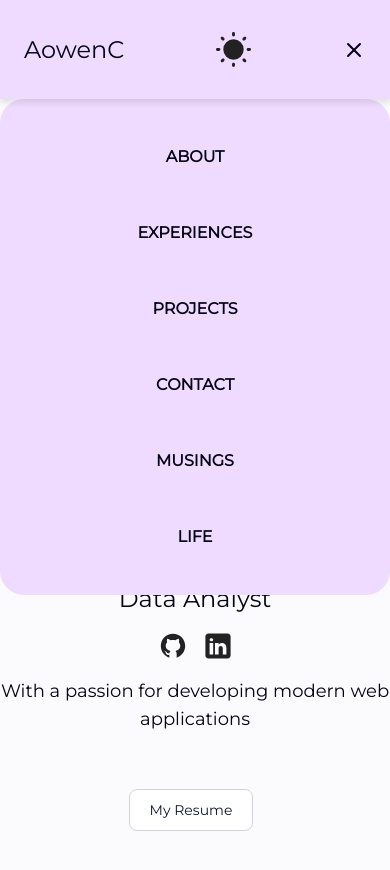
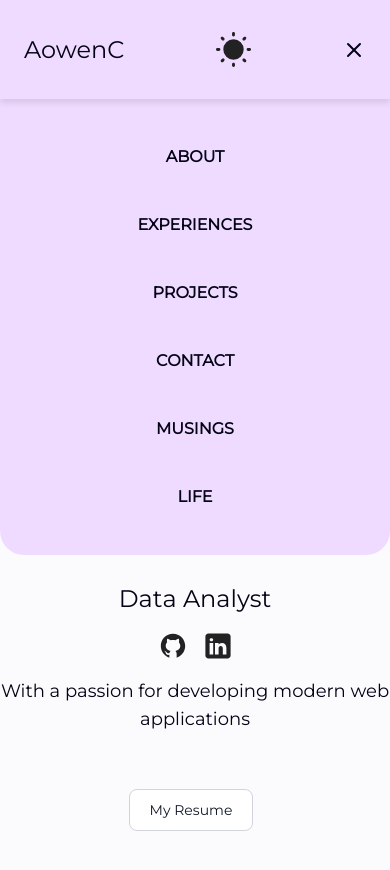
Before and after one commit to Chesh1M/qotd, a React (Vite) app: page / in a window 390 px wide. Both pictures are taken after a click on the button 354 px from the left and 49 px from the top of the page. Shown: the top 870 px of the page. Built offline with nearby package versions, Linux system fonts and the light colour scheme.

Commit message:
Minor style changes

```diff
--- a/src/components/Navbar/ResponsiveMenu.jsx
+++ b/src/components/Navbar/ResponsiveMenu.jsx
@@ -42,13 +42,15 @@ export const ResponsiveMenu = ({ open, closeNavbar, navbarRef }) => {
           className="absolute left-0 w-full z-20"
         >
           <div
-            className="text-xl font-semibold uppercase py-10 rounded-3xl lg:hidden"
+            className="text-xl font-semibold uppercase py-10 lg:hidden"
             style={{
               backgroundColor: "var(--color-secondary)",
               color: "var(--color-text)",
+              borderBottomLeftRadius: "1.5rem",
+              borderBottomRightRadius: "1.5rem",
             }}
           >
-            <ul className="flex flex-col justify-center items-center gap-10">
+            <ul className="flex flex-col justify-center items-center gap-8">
               <NavLinks closeNavbar={closeNavbar} />
             </ul>
           </div>
```
